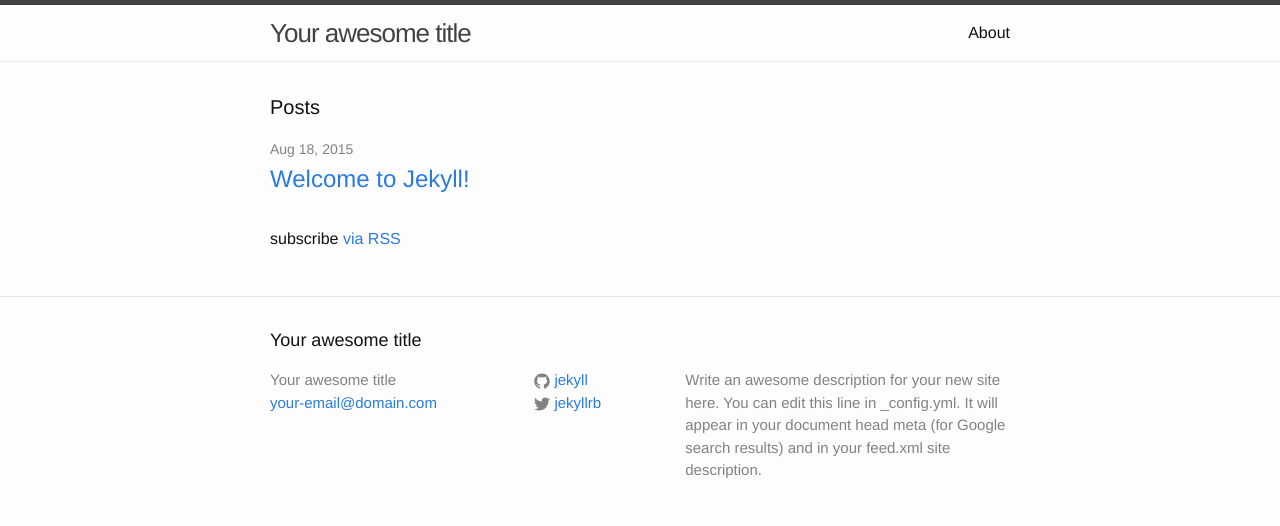
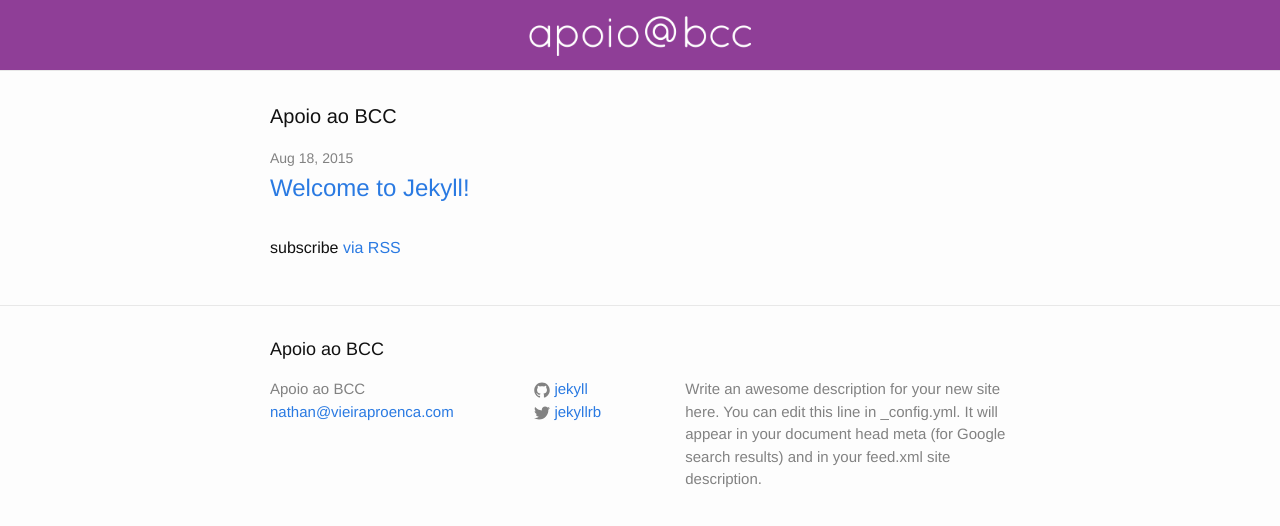
Before and after one commit to nathanPro/ApoioAoBCC, a Jekyll site: the page built from index.html, in a window 1280 px wide. Shown: the top 526 px of the page. Built offline with Jekyll 4.4.1, drawn with Linux system fonts in a browser that asks for light colours.

Commit message:
Barrinha linda

```diff
--- a/_config.yml
+++ b/_config.yml
@@ -1,6 +1,6 @@
 # Site settings
-title: Your awesome title
-email: your-email@domain.com
+title: Apoio ao BCC
+email: nathan@vieiraproenca.com
 description: > # this means to ignore newlines until "baseurl:"
   Write an awesome description for your new site here. You can edit this
   line in _config.yml. It will appear in your document head meta (for
--- a/_includes/header.html
+++ b/_includes/header.html
@@ -2,24 +2,12 @@
 
   <div class="wrapper">
 
-    <a class="site-title" href="{{ site.baseurl }}/">{{ site.title }}</a>
+    <a class="site-title" href="{{ site.baseurl }}/"><img src="../visual/logo.png"></a>
 
     <nav class="site-nav">
       <a href="#" class="menu-icon">
-        <svg viewBox="0 0 18 15">
-          <path fill="#424242" d="M18,1.484c0,0.82-0.665,1.484-1.484,1.484H1.484C0.665,2.969,0,2.304,0,1.484l0,0C0,0.665,0.665,0,1.484,0 h15.031C17.335,0,18,0.665,18,1.484L18,1.484z"/>
-          <path fill="#424242" d="M18,7.516C18,8.335,17.335,9,16.516,9H1.484C0.665,9,0,8.335,0,7.516l0,0c0-0.82,0.665-1.484,1.484-1.484 h15.031C17.335,6.031,18,6.696,18,7.516L18,7.516z"/>
-          <path fill="#424242" d="M18,13.516C18,14.335,17.335,15,16.516,15H1.484C0.665,15,0,14.335,0,13.516l0,0 c0-0.82,0.665-1.484,1.484-1.484h15.031C17.335,12.031,18,12.696,18,13.516L18,13.516z"/>
-        </svg>
       </a>
 
-      <div class="trigger">
-        {% for page in site.pages %}
-          {% if page.title %}
-          <a class="page-link" href="{{ page.url | prepend: site.baseurl }}">{{ page.title }}</a>
-          {% endif %}
-        {% endfor %}
-      </div>
     </nav>
 
   </div>
--- a/_sass/_layout.scss
+++ b/_sass/_layout.scss
@@ -2,9 +2,10 @@
  * Site header
  */
 .site-header {
-    border-top: 5px solid $grey-color-dark;
     border-bottom: 1px solid $grey-color-light;
-    min-height: 56px;
+    min-height: 70px;
+    background-color:#8F3E97;
+
 
     // Positioning context for the mobile navigation icon
     position: relative;
@@ -16,6 +17,15 @@
     letter-spacing: -1px;
     margin-bottom: 0;
     float: left;
+    padding-top: 0.6em;
+
+
+    img {
+
+        width:30%;
+        margin: auto;
+        display: block;
+    }
 
     &,
     &:visited {
--- a/index.html
+++ b/index.html
@@ -4,7 +4,7 @@ layout: default
 
 <div class="home">
 
-  <h1 class="page-heading">Posts</h1>
+  <h1 class="page-heading">Apoio ao BCC</h1>
 
   <ul class="post-list">
     {% for post in site.posts %}
```
Also changed, not shown: visual/logo.png (added), 1 other file.
